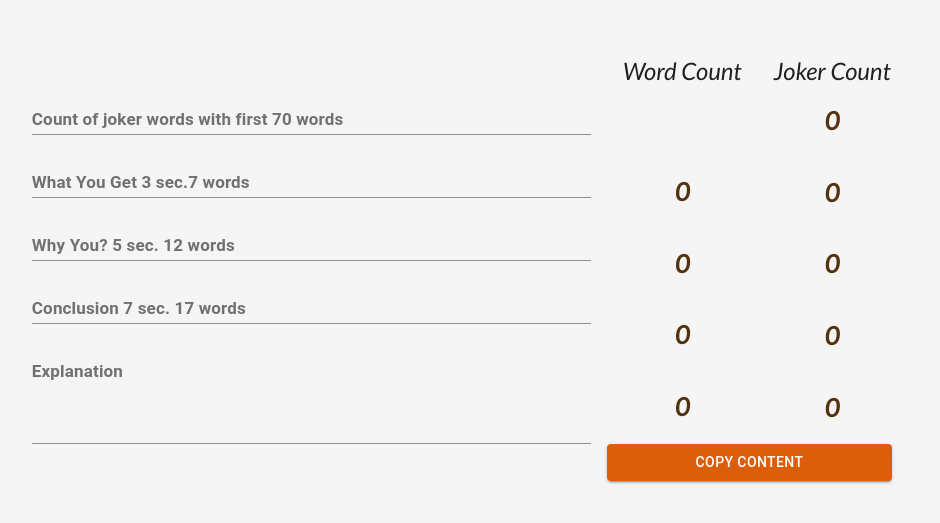
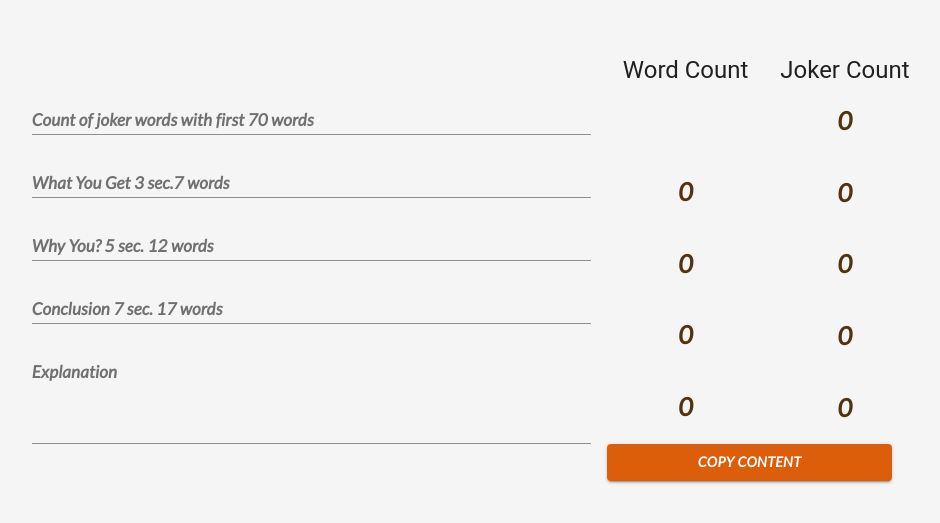
Before and after one commit to Shakib448/wordcount-avivson, a React (Create React App) app: page / in a window 1280 px wide. Shown: the part 127-650 px from the top of the page, without its empty margins (137-1077 px from the left). Built offline with nearby package versions, Linux system fonts and the light colour scheme.

Commit message:
WIP on Converting

```diff
--- a/src/components/Theme/GlobalStyles.js
+++ b/src/components/Theme/GlobalStyles.js
@@ -6,7 +6,8 @@ const styles = (theme) => ({
       outline: 0,
     },
     "h1,h2,h3,h4,h5,h6": {
-      fontFamily: "Lato, sans-serif !important",
+      fontFamily: "Lato, sans-serif ",
+      fontWeight: "bold",
     },
     "h1, h2": {
       fontWeight: 400,
@@ -102,6 +103,7 @@ const styles = (theme) => ({
     ".MuiInputLabel-animated": {
       fontSize: "17px",
       fontWeight: "bold",
+      fontFamily: "Lato, sans-serif ",
       [theme.breakpoints.down("sm")]: {
         fontSize: "12px",
       },
@@ -113,6 +115,10 @@ const styles = (theme) => ({
         fontSize: "12px",
       },
     },
+    ".MuiButton-containedPrimary": {
+      fontFamily: "Lato, sans-serif ",
+      fontWeight: "bold",
+    },
   },
 });
 
```
